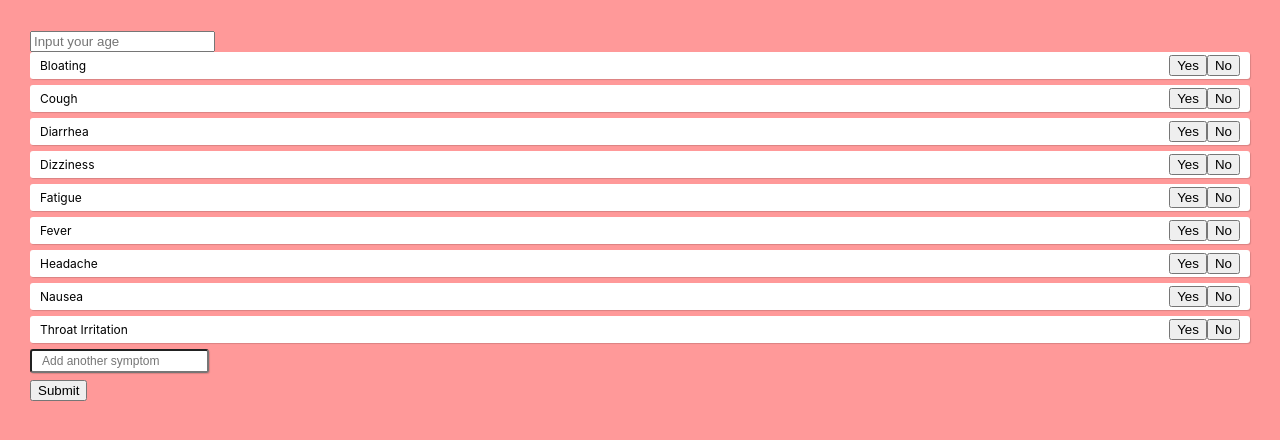
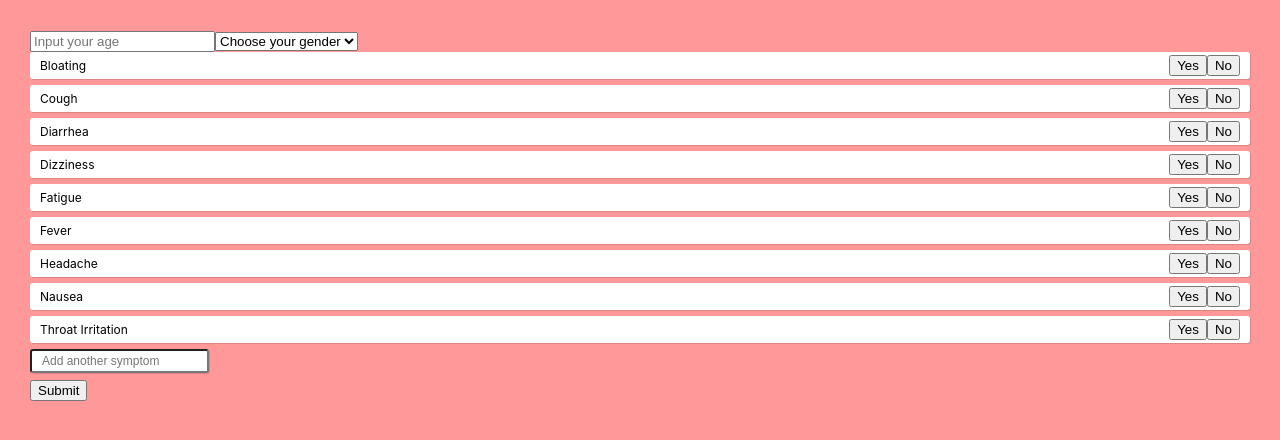
Before and after one commit to phongtra/diagnose-automation-system, a React (Create React App) app in the folder client/das-client/: page / in a window 1280 px wide. Shown: the top 440 px of the page. Built offline with nearby package versions, Linux system fonts and the light colour scheme.

Commit message:
Gender Works

```diff
--- a/client/das-client/src/App.js
+++ b/client/das-client/src/App.js
@@ -111,6 +111,7 @@ function App() {
   };
 
   const [age, setAge] = useState("");
+  const [gender, setGender] = useState("");
 
   return (
 
@@ -122,6 +123,12 @@ function App() {
         value={age}
         onChange={e => { console.log(e.target.value); setAge(e.target.value)}}
       />
+      <select id = "gender">
+        <option value = "Not Chosen">Choose your gender</option>
+        <option value = "Male">Male</option>
+        <option value = "Female">Female</option>
+
+      </select>
       <div className="symptom-list">
         {symptoms.map((symptom, index) => (
           <Symptom
```
